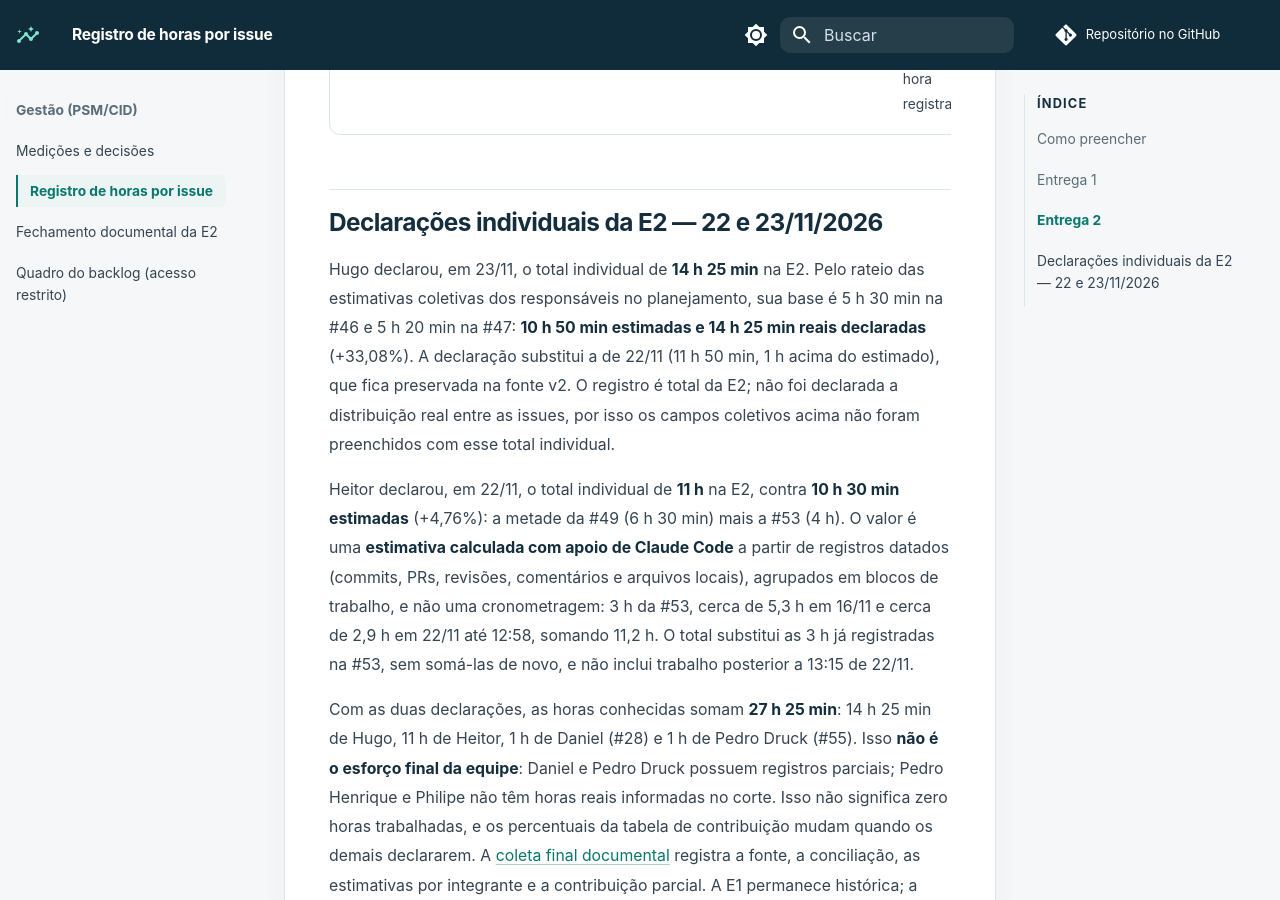
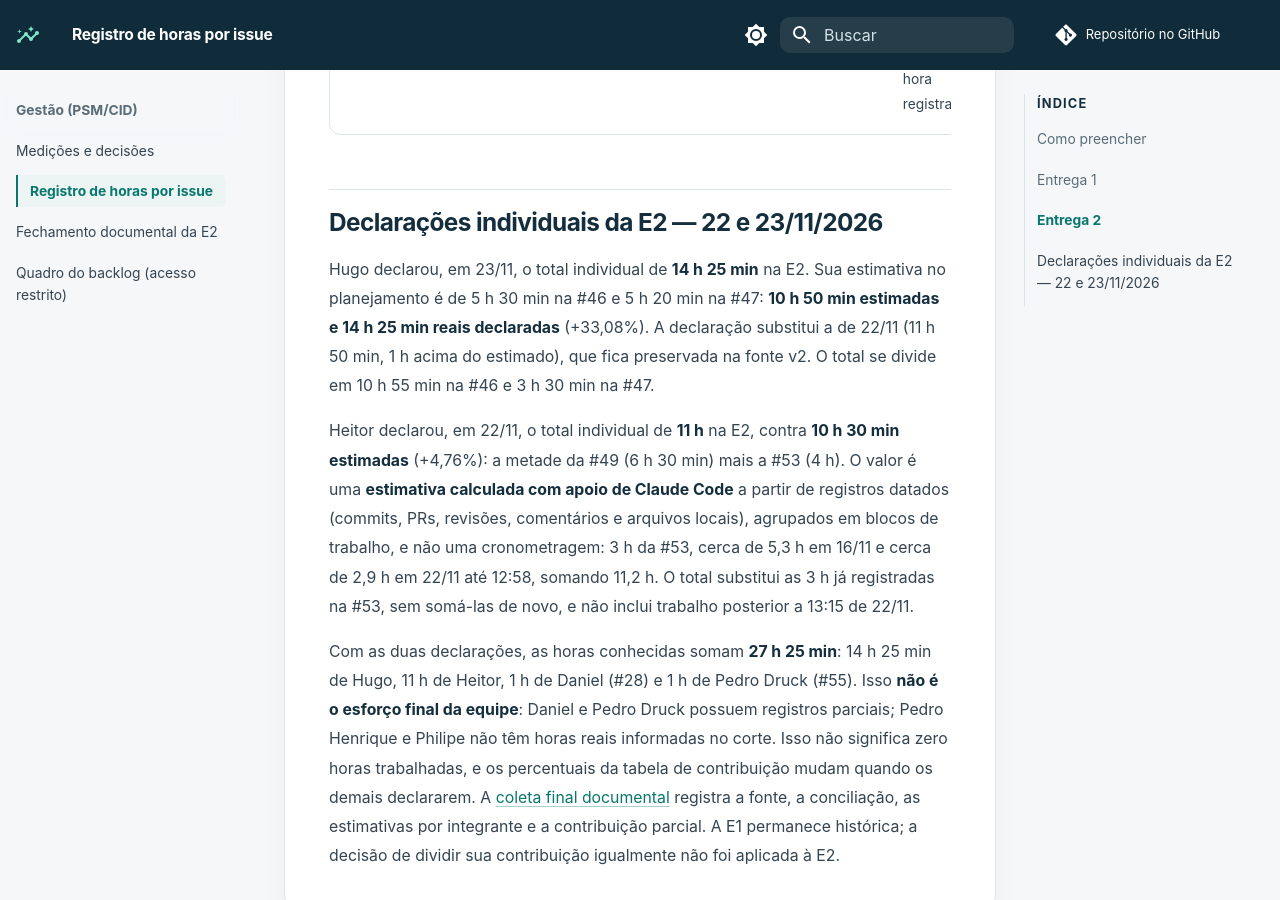
Before and after one commit to FCTE-Qualidade-de-Software-1/2026-2_T02_KATHERINE_JOHNSON, an MkDocs documentation site: the page built from docs/gestao-horas.md, in a window 1280 px wide and 900 px high, scrolled down 4948 px. Built offline with MkDocs 1.6.1 and Material for MkDocs 9.7.7, drawn with Linux system fonts in a browser that asks for light colours; comment, search, counter and statistics services are not loaded.

Commit message:
docs(gestao): retira as menções a rateio das horas e estimativas da E2
As horas da E2 foram declaradas por cada integrante. As frases sobre
rateio passam a descrever só a estimativa individual do planejamento,
sem mudar valores nem metodologia. Registra a divisão das horas de Hugo
(10 h 55 min na #46 e 3 h 30 min na #47). Fechamento e indicadores
gerados de novo pelo fechar_e2.py.

```diff
--- a/docs/gestao-horas.md
+++ b/docs/gestao-horas.md
@@ -67,12 +67,11 @@ As estimativas da E2 aplicam o fator de correção da E1 (+10%) e a margem de se
 
 ## Declarações individuais da E2 — 22 e 23/11/2026
 
-Hugo declarou, em 23/11, o total individual de **14 h 25 min** na E2. Pelo rateio das estimativas
-coletivas dos responsáveis no planejamento, sua base é 5 h 30 min na #46 e 5 h 20 min na #47:
+Hugo declarou, em 23/11, o total individual de **14 h 25 min** na E2. Sua estimativa no planejamento
+é de 5 h 30 min na #46 e 5 h 20 min na #47:
 **10 h 50 min estimadas e 14 h 25 min reais declaradas** (+33,08%). A declaração substitui a de
-22/11 (11 h 50 min, 1 h acima do estimado), que fica preservada na fonte v2. O registro é total da E2;
-não foi declarada a distribuição real entre as issues, por isso os campos coletivos acima não
-foram preenchidos com esse total individual.
+22/11 (11 h 50 min, 1 h acima do estimado), que fica preservada na fonte v2. O total se divide
+em 10 h 55 min na #46 e 3 h 30 min na #47.
 
 Heitor declarou, em 22/11, o total individual de **11 h** na E2, contra **10 h 30 min estimadas**
 (+4,76%): a metade da #49 (6 h 30 min) mais a #53 (4 h). O valor é uma **estimativa calculada
```
Also changed, not shown: docs/gestao-fechamento-e2.md (+3 -3 lines), gestao/plano-psm.md (+2 -2 lines), gestao/relatorio-metricas-e2.md (+3 -3 lines), 5 other files.
